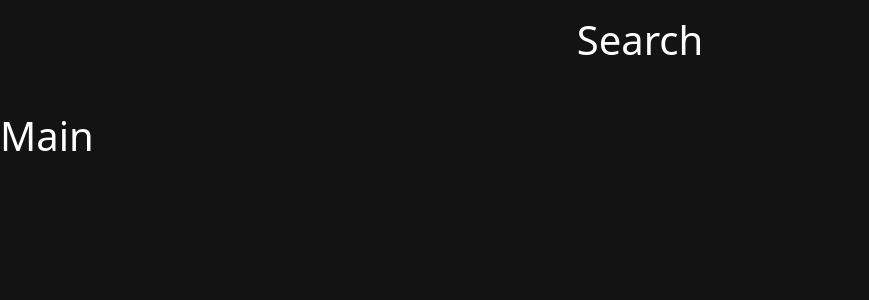
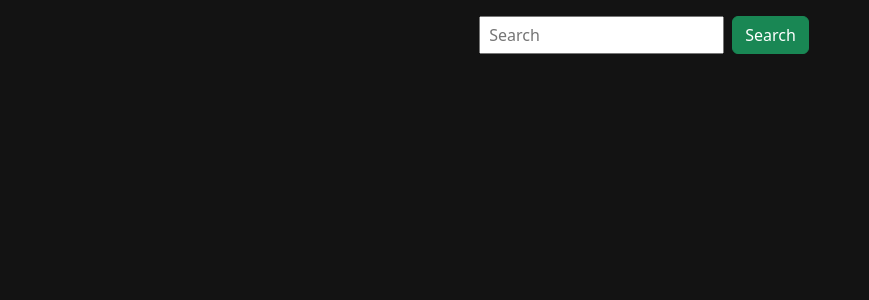
Before and after one commit to lazzaric92/github-api, a Vue app: page / in a window 1280 px wide. Shown: the top 300 px of the page, without its empty margins (0-869 px from the left). Built offline with nearby package versions, Linux system fonts and the light colour scheme.

Commit message:
tested showing request results on page

```diff
--- a/src/components/AppHeader.vue
+++ b/src/components/AppHeader.vue
@@ -14,9 +14,7 @@ export default{
 
 <template>
     <header class="text-center p-3 mb-4">
-        <nav class="d-flex justify-content-center">
-            <AppSearch />
-        </nav>
+        <AppSearch />
     </header>
 </template>
 
--- a/src/components/AppMain.vue
+++ b/src/components/AppMain.vue
@@ -1,15 +1,23 @@
 <script>
+import { store } from '../store.js';
+
 export default{
     data(){
         return {
-            message: 'Main'
+            store
         }
     }
 }
 </script>
 
 <template>
-    <h1> {{ message }} </h1>
+    <main class="p-3">
+        <ul class="list-unstyled">
+            <li v-for="item in this.store.resultsArray" :key="item.id">
+                {{ item.full_name }}
+            </li>
+        </ul>
+    </main>
 </template>
 
 <style scoped lang="scss">
--- a/src/components/AppSearch.vue
+++ b/src/components/AppSearch.vue
@@ -4,12 +4,13 @@ import { store } from '../store.js';
 export default{
     data(){
         return {
-            message: 'Search',
-            store
+            store,
+            search: '',
         }
     },
     methods: {
         getSearchedItems: function(searchString){
+            if(this.search.trim() != ''){
                 axios.get('https://api.github.com/search/repositories', {
                     params: {
                         q: searchString
@@ -18,7 +19,7 @@ export default{
                 .then((response) => {
                     console.log(response.data.items);
                     this.store.resultsArray = response.data.items;
-                // console.log(this.store.resultsArray);
+                    console.log(this.store.resultsArray);
                 })
                 .catch((error) => {
                 console.log(error);
@@ -26,10 +27,14 @@ export default{
             }
         }
     }
+}
 </script>
 
 <template>
-    <h1> {{ message }} </h1>
+    <nav class="d-flex justify-content-center">
+        <input type="search" v-model="search" class="mx-2 ps-2" placeholder="Search">
+        <button class="btn btn-success" @click="getSearchedItems(search)">Search</button>
+    </nav>
 </template>
 
 <style scoped lang="scss">
```
Lines whose indentation alone changed are shown as unchanged.
